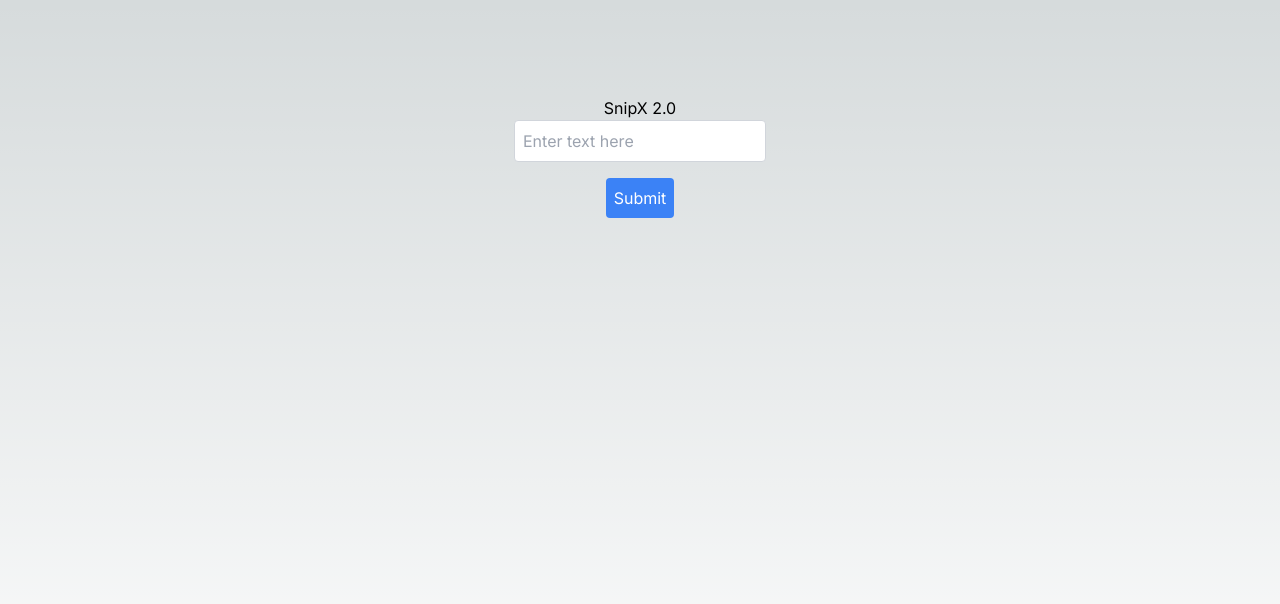
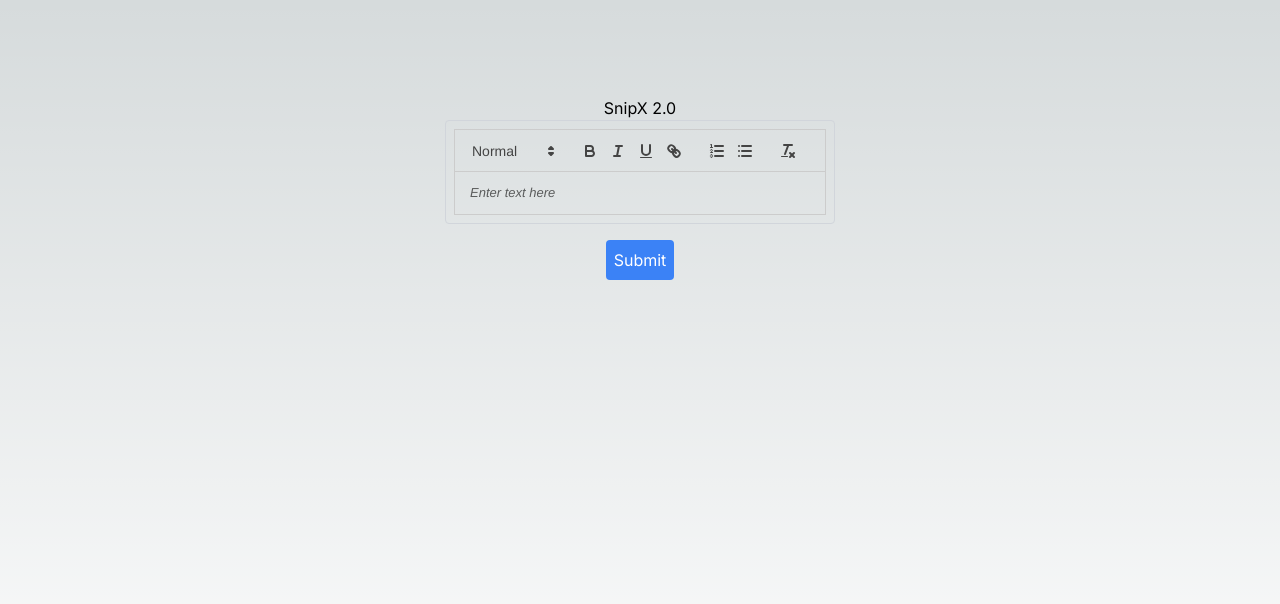
Before and after one commit to ViktorVelizarov/Snipx2.0, a Next.js app: page / in a window 1280 px wide. Shown: the top 604 px of the page. Built offline with nearby package versions, Linux system fonts and the light colour scheme.

Commit message:
Add rich-text formatting to input field

```diff
--- a/package.json
+++ b/package.json
@@ -11,8 +11,10 @@
   "dependencies": {
     "next": "14.2.5",
     "openai": "^4.55.1",
+    "quill": "^2.0.2",
     "react": "^18",
-    "react-dom": "^18"
+    "react-dom": "^18",
+    "react-quill": "^2.0.0"
   },
   "devDependencies": {
     "eslint": "^8",
--- a/src/app/page.js
+++ b/src/app/page.js
@@ -1,6 +1,11 @@
-"use client"
+"use client";
 
 import { useState } from "react";
+import dynamic from "next/dynamic";
+import 'react-quill/dist/quill.snow.css'; // Import the styles
+
+// Dynamically import React Quill to prevent issues with server-side rendering
+const ReactQuill = dynamic(() => import('react-quill'), { ssr: false });
 
 export default function Home() {
   const [inputText, setInputText] = useState("");
@@ -25,12 +30,11 @@
     <main className="flex min-h-screen flex-col items-center p-24">
       <h1>SnipX 2.0</h1>
       <form onSubmit={handleSubmit} className="flex flex-col items-center">
-        <input
-          type="text"
+        <ReactQuill
           value={inputText}
-          onChange={(e) => setInputText(e.target.value)}
+          onChange={setInputText}
           placeholder="Enter text here"
-          className="p-2 border border-gray-300 rounded"
+          className="w-full max-w-lg p-2 border border-gray-300 rounded"
         />
         <button type="submit" className="mt-4 p-2 bg-blue-500 text-white rounded">
           Submit
```
Also changed, not shown: 1 other file (tests, documents, lock files or other folders).
